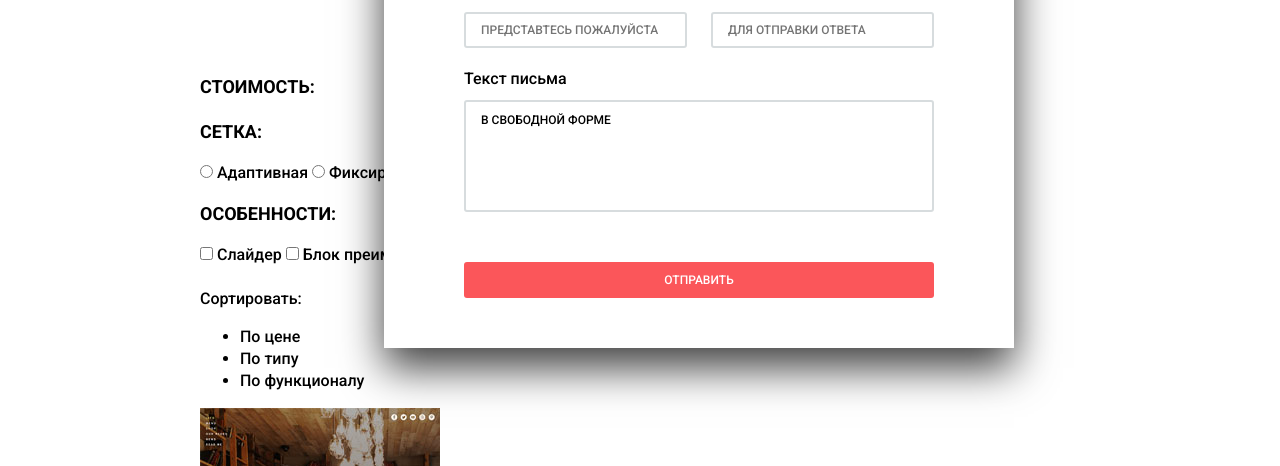
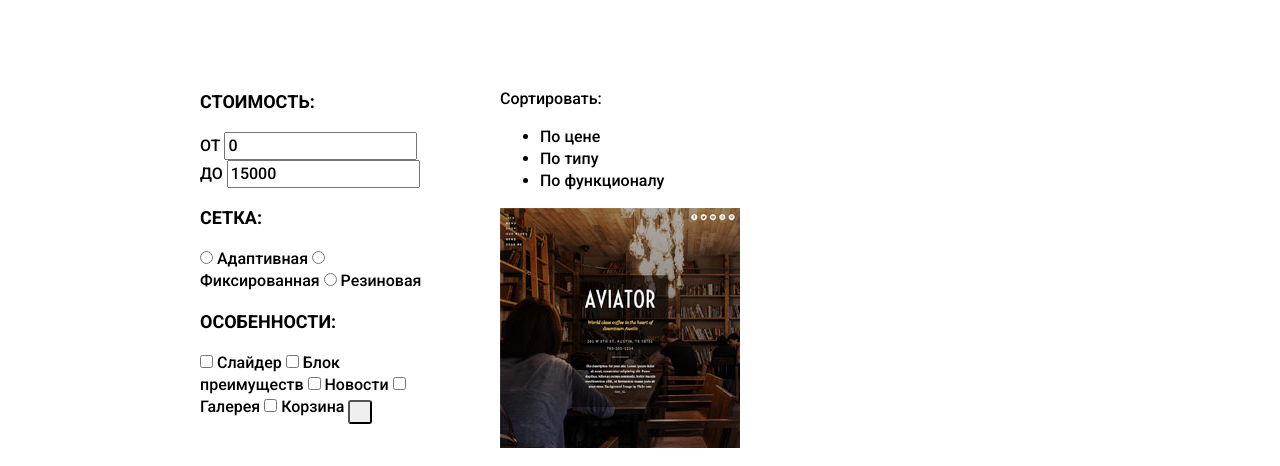
Before and after one commit to artemka107/nerds_project, a plain HTML site: page shop.html in a window 1280 px wide. Shown: the part 310-776 px from the top of the page. Drawn offline with Linux system fonts and the light colour scheme.

Commit message:
доделал ранг фильтр

```diff
--- a/css/style.css
+++ b/css/style.css
@@ -525,6 +525,7 @@ label[for*="slider-"] {
   width: 230px;
   margin-right: 90px;
   opacity: 0.2;
+  transition: opacity 0.3s ease;
 }
 
 .partners-link:hover {
@@ -592,6 +593,7 @@ main.container {
 .feedback-form {
   position: fixed;
   z-index: 2;
+  opacity: 0;
   top: 30%;
   left: 30%;
   width: 470px;
@@ -829,3 +831,14 @@ textarea[name="letter"]:focus {
 .inner-page .main-header {
   margin-bottom: 75px;
 }
+
+.filter {
+  float: left;
+  width: 240px;
+  margin-right: 60px;
+}
+
+.content {
+  float: right;
+  width: 580px;
+}
--- a/shop.html
+++ b/shop.html
@@ -38,7 +38,23 @@
     <div class="filter">
       <div class="price">
         <h2 class="price-title">Стоимость:</h2>
-
+        <div class="range-filter">
+          <div class="range-controls">
+            <div class="scale">
+              <div class="bar"></div>
+            </div>
+            <div class="min-toggle toggle"></div>
+            <div class="max-toggle toggle"></div>
+          </div>
+          <div class="price-controls">
+            <label for="min-price">ОТ
+              <input name="min-price" type="text" id="min-price" value="0">
+            </label>
+            <label for="max-price">ДО
+              <input name="max-price" type="text" id="max-price" value="15000">
+            </label>
+          </div>
+        </div>
       </div>
 
       <h2 class="radio-title">Сетка:</h2>
```
